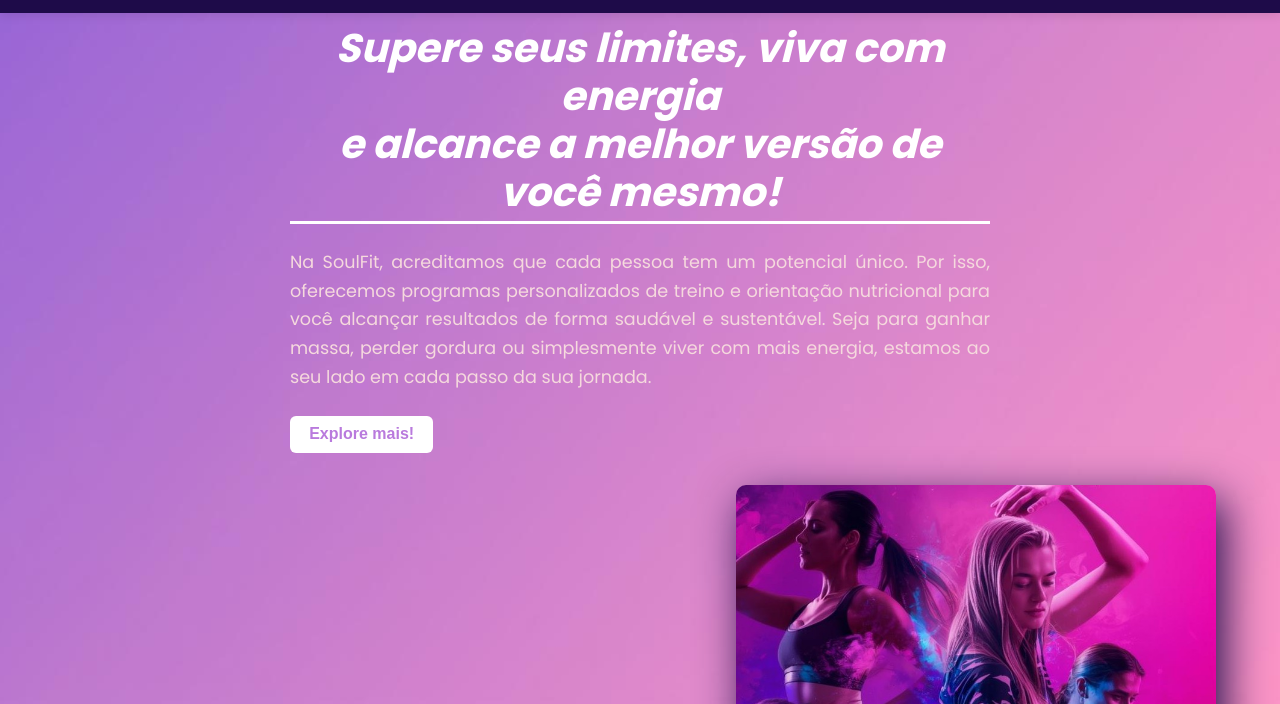
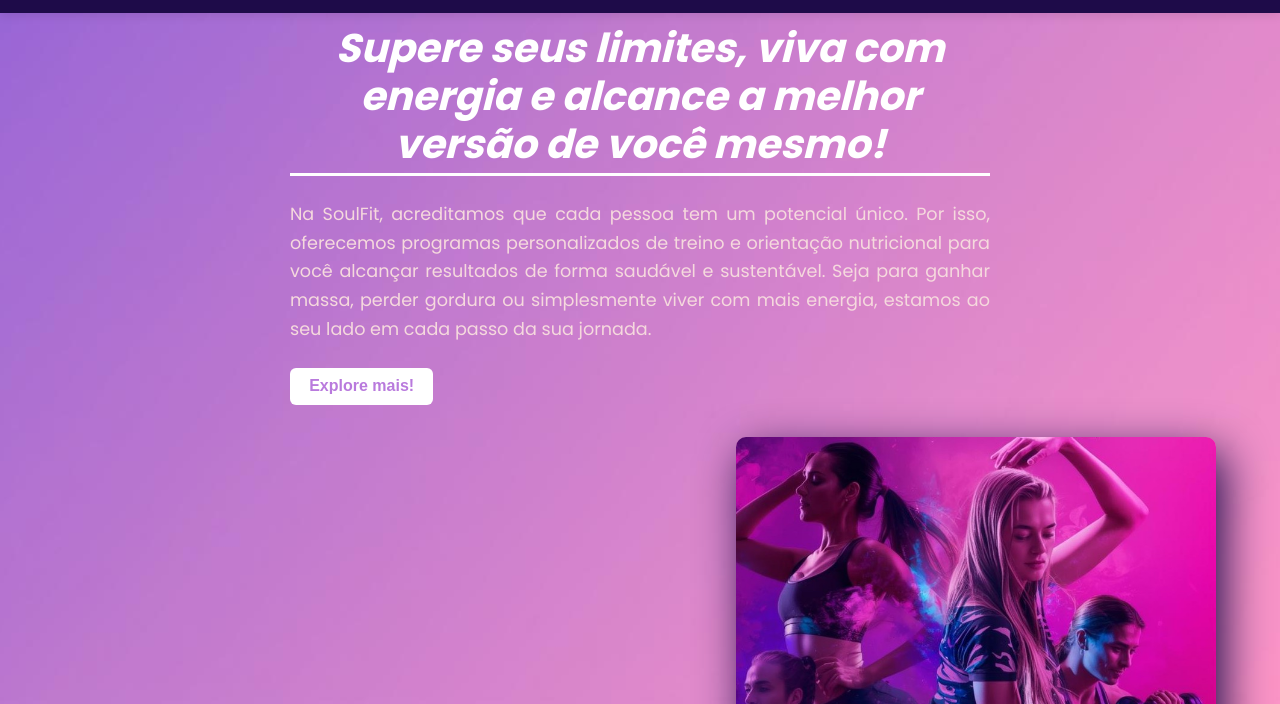
Before and after one commit to EduardafMelo/SoulFit, a plain HTML site: page index.html in a window 1280 px wide. Shown: the part 96-800 px from the top of the page. Drawn offline with nearby package versions, Linux system fonts and the light colour scheme.

Commit message:
Combine hero text into a single span element

```diff
--- a/index.html
+++ b/index.html
@@ -50,8 +50,7 @@
   <section class="hero">
     <div class="hero_text">
       <h1>
-        <span class="h1-primeira-linha">Supere seus limites, viva com energia</span>
-        <span class="h1-segunda-linha">e alcance a melhor versão de você mesmo!</span>
+        <span class="h1-primeira-linha">Supere seus limites, viva com energia e alcance a melhor versão de você mesmo!</span>
       </h1>
       <p>
         Na SoulFit, acreditamos que cada pessoa tem um potencial único. Por isso, oferecemos programas personalizados de
```
